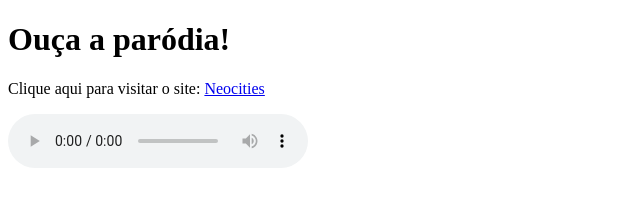
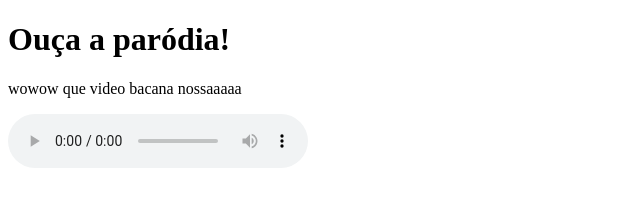
Before and after one commit to isaacgabrieldlig-bra/pedrok, a plain HTML site: page index.html in a window 1280 px wide. Shown: the whole page, without its empty margins (0-640 px from the left). Drawn offline with Linux system fonts and the light colour scheme.

Commit message:
Update index.html

```diff
--- a/index.html
+++ b/index.html
@@ -8,8 +8,7 @@
     <h1>Ouça a paródia!</h1>
 
     <p>
-        Clique aqui para visitar o site:
-        <a href="https://neocities.org" target="_blank">Neocities</a>
+        wowow que video bacana nossaaaaa
     </p>
 
     <!-- Player de áudio -->
```
